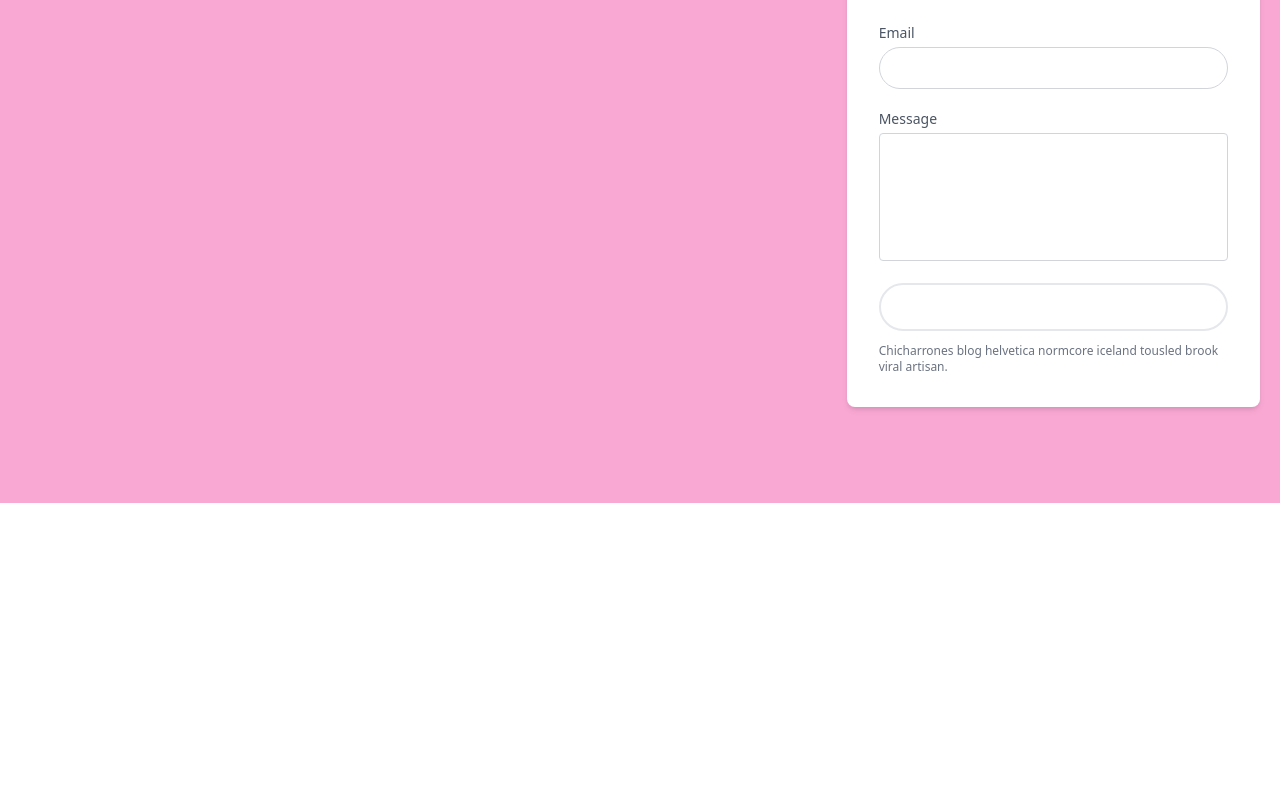
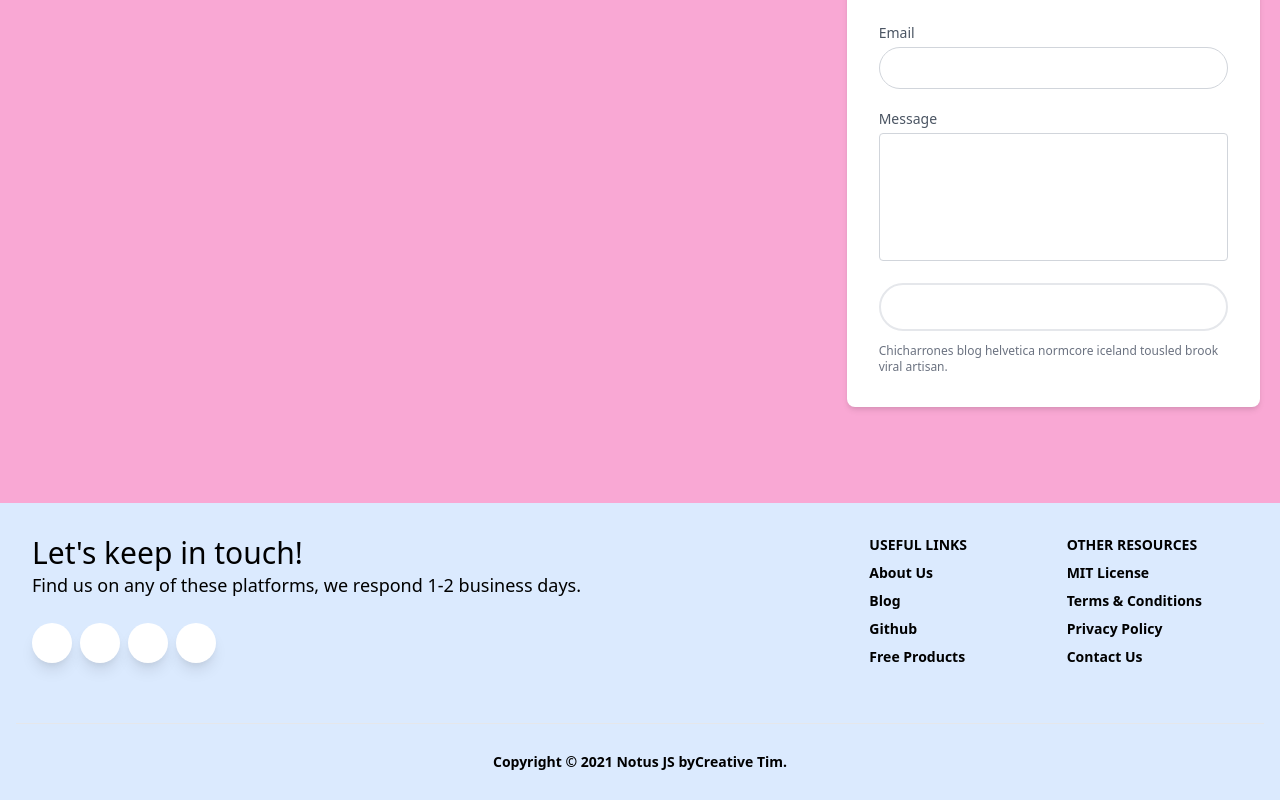
Before and after one commit to Kalz47/end-ecrew, a React (Create React App) app: page /contact in a window 1280 px wide. Shown: the part 277-1077 px from the top of the page. Before the commit the page ends 800 px from the top, so only its background shows below. Built offline with nearby package versions, Linux system fonts and the light colour scheme.

Commit message:
to checkout

```diff
--- a/src/App.js
+++ b/src/App.js
@@ -3,10 +3,12 @@
 import Home from "./Client/Pages/Home/index";
 import Nav from "./Client/Components/Navbar";
 import About from "./Client/Pages/About/index";
-import ContactUs from "./Client/Pages/ContactUs";
+import ContactUs from "./Client/Pages/ContactUs/index";
+import Footer from "./Client/Components/Footer";
 
 function App() {
   return (
+    <>
       <BrowserRouter>
         <Nav />
         <Routes>
@@ -14,7 +16,9 @@
           <Route path="/about" element={<About />} />
           <Route path="/contact" element={<ContactUs />} />
         </Routes>
+        <Footer />
       </BrowserRouter>
+    </>
   );
 }
 
--- a/src/Client/Components/Container.js
+++ b/src/Client/Components/Container.js
@@ -1,5 +1,5 @@
 import React from "react";
 
 export default function Container({ children }) {
-  return <div className="mt-0">{children}</div>;
+  return <div className="mt-0 h-full">{children}</div>;
 }
--- /dev/null
+++ b/src/Client/Components/Footer.js
@@ -0,0 +1,151 @@
+/* eslint-disable jsx-a11y/anchor-has-content */
+/* eslint-disable react/jsx-no-target-blank */
+import React from "react";
+
+export default function Footer() {
+  return (
+    <footer className="relative bg-blue-100 pt-8 pb-6">
+      <div className="container mx-auto px-4">
+        <div className="flex flex-wrap text-left lg:text-left">
+          <div className="w-full lg:w-6/12 px-4">
+            <h4 className="text-3xl fonat-semibold text-blueGray-700">
+              Let's keep in touch!
+            </h4>
+            <h5 className="text-lg mt-0 mb-2 text-blueGray-600">
+              Find us on any of these platforms, we respond 1-2 business days.
+            </h5>
+            <div className="mt-6 lg:mb-0 mb-6">
+              <button
+                className="bg-white text-lightBlue-400 shadow-lg font-normal h-10 w-10 items-center justify-center align-center rounded-full outline-none focus:outline-none mr-2"
+                type="button"
+              >
+                <i className="fab fa-twitter"></i>
+              </button>
+              <button
+                className="bg-white text-lightBlue-600 shadow-lg font-normal h-10 w-10 items-center justify-center align-center rounded-full outline-none focus:outline-none mr-2"
+                type="button"
+              >
+                <i className="fab fa-facebook-square"></i>
+              </button>
+              <button
+                className="bg-white text-pink-400 shadow-lg font-normal h-10 w-10 items-center justify-center align-center rounded-full outline-none focus:outline-none mr-2"
+                type="button"
+              >
+                <i className="fab fa-dribbble"></i>
+              </button>
+              <button
+                className="bg-white text-blueGray-800 shadow-lg font-normal h-10 w-10 items-center justify-center align-center rounded-full outline-none focus:outline-none mr-2"
+                type="button"
+              >
+                <i className="fab fa-github"></i>
+              </button>
+            </div>
+          </div>
+          <div className="w-full lg:w-6/12 px-4">
+            <div className="flex flex-wrap items-top mb-6">
+              <div className="w-full lg:w-4/12 px-4 ml-auto">
+                <span className="block uppercase text-blueGray-500 text-sm font-semibold mb-2">
+                  Useful Links
+                </span>
+                <ul className="list-unstyled">
+                  <li>
+                    <a
+                      className="text-blueGray-600 hover:text-blueGray-800 font-semibold block pb-2 text-sm"
+                      href="https://www.creative-tim.com/presentation?ref=njs-profile"
+                    >
+                      About Us
+                    </a>
+                  </li>
+                  <li>
+                    <a
+                      className="text-blueGray-600 hover:text-blueGray-800 font-semibold block pb-2 text-sm"
+                      href="https://blog.creative-tim.com?ref=njs-profile"
+                    >
+                      Blog
+                    </a>
+                  </li>
+                  <li>
+                    <a
+                      className="text-blueGray-600 hover:text-blueGray-800 font-semibold block pb-2 text-sm"
+                      href="https://www.github.com/creativetimofficial?ref=njs-profile"
+                    >
+                      Github
+                    </a>
+                  </li>
+                  <li>
+                    <a
+                      className="text-blueGray-600 hover:text-blueGray-800 font-semibold block pb-2 text-sm"
+                      href="https://www.creative-tim.com/bootstrap-themes/free?ref=njs-profile"
+                    >
+                      Free Products
+                    </a>
+                  </li>
+                </ul>
+              </div>
+              <div className="w-full lg:w-4/12 px-4">
+                <span className="block uppercase text-blueGray-500 text-sm font-semibold mb-2">
+                  Other Resources
+                </span>
+                <ul className="list-unstyled">
+                  <li>
+                    <a
+                      className="text-blueGray-600 hover:text-blueGray-800 font-semibold block pb-2 text-sm"
+                      href="https://github.com/creativetimofficial/notus-js/blob/main/LICENSE.md?ref=njs-profile"
+                    >
+                      MIT License
+                    </a>
+                  </li>
+                  <li>
+                    <a
+                      className="text-blueGray-600 hover:text-blueGray-800 font-semibold block pb-2 text-sm"
+                      href="https://creative-tim.com/terms?ref=njs-profile"
+                    >
+                      Terms &amp; Conditions
+                    </a>
+                  </li>
+                  <li>
+                    <a
+                      className="text-blueGray-600 hover:text-blueGray-800 font-semibold block pb-2 text-sm"
+                      href="https://creative-tim.com/privacy?ref=njs-profile"
+                    >
+                      Privacy Policy
+                    </a>
+                  </li>
+                  <li>
+                    <a
+                      className="text-blueGray-600 hover:text-blueGray-800 font-semibold block pb-2 text-sm"
+                      href="https://creative-tim.com/contact-us?ref=njs-profile"
+                    >
+                      Contact Us
+                    </a>
+                  </li>
+                </ul>
+              </div>
+            </div>
+          </div>
+        </div>
+        <hr className="my-6 border-blueGray-300" />
+        <div className="flex flex-wrap items-center md:justify-between justify-center">
+          <div className="w-full md:w-4/12 px-4 mx-auto text-center">
+            <div className="text-sm text-blueGray-500 font-semibold py-1">
+              Copyright © <span id="get-current-year">2021</span>
+              <a
+                href="https://www.creative-tim.com/product/notus-js"
+                className="text-blueGray-500 hover:text-gray-800"
+                target="_blank"
+              />{" "}
+              Notus JS by
+              <a
+                href="https://www.creative-tim.com?ref=njs-profile"
+                className="text-blueGray-500 hover:text-blueGray-800"
+              >
+                Creative Tim
+              </a>
+              .
+            </div>
+          </div>
+        </div>
+      </div>
+    </footer>
+  );
+}
```
Lines whose indentation alone changed are shown as unchanged.
